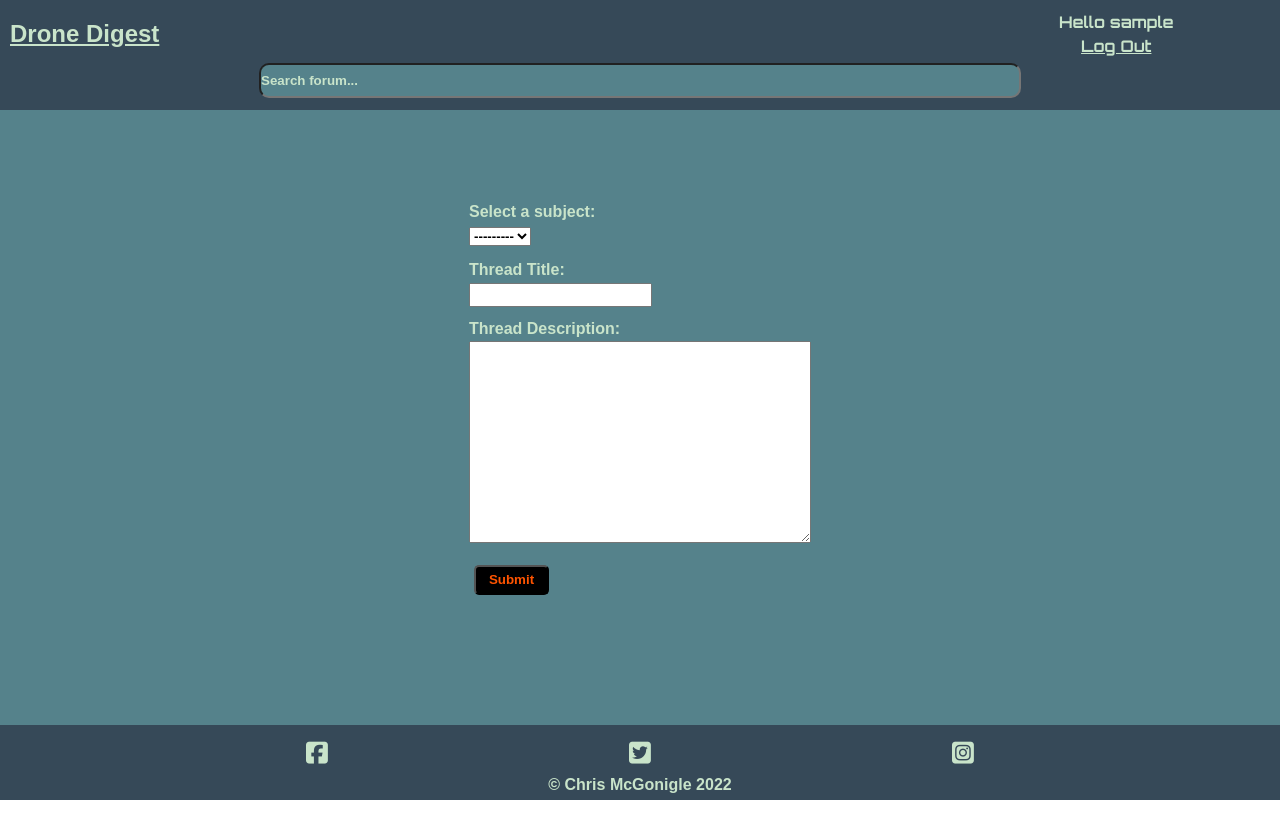
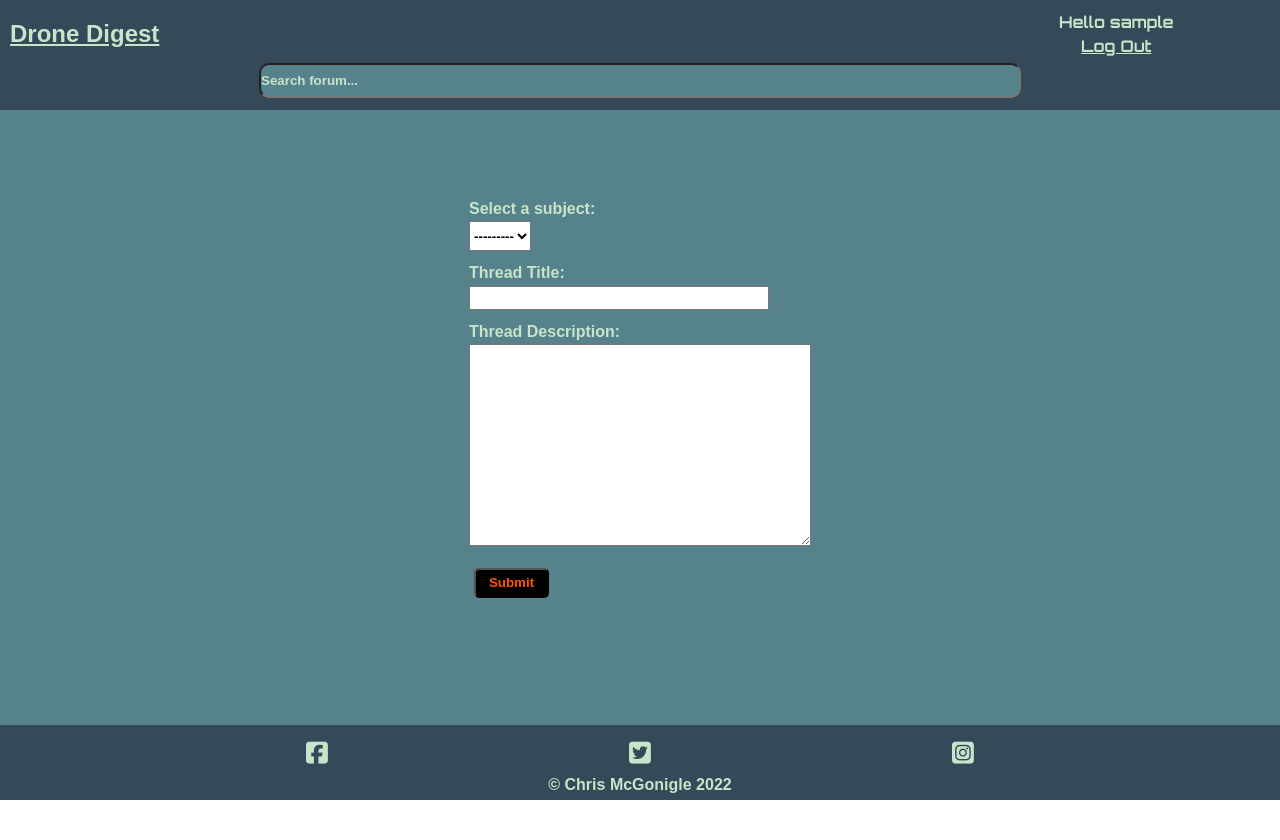
Before and after one commit to Chris-McGonigle/drone-digest, a Django app: page /new-thread/ in a window 1280 px wide. Shown: the top 840 px of the page. Run offline with Django 3.2, Linux system fonts and the light colour scheme; the visitor is signed in with stand-in values (Sample User, id 1); data that the repository does not hold is empty; some libraries are stand-ins or nearby versions.

Commit message:
Amend styling in create thread window

```diff
--- a/static/css/style.css
+++ b/static/css/style.css
@@ -362,6 +362,13 @@ label {
     color: black;
 }
 
+.formsubject {
+    height: 30px;
+}
+.formtitle {
+    width: 300px;
+}
+
 select option {
     color: black;
 }
```
